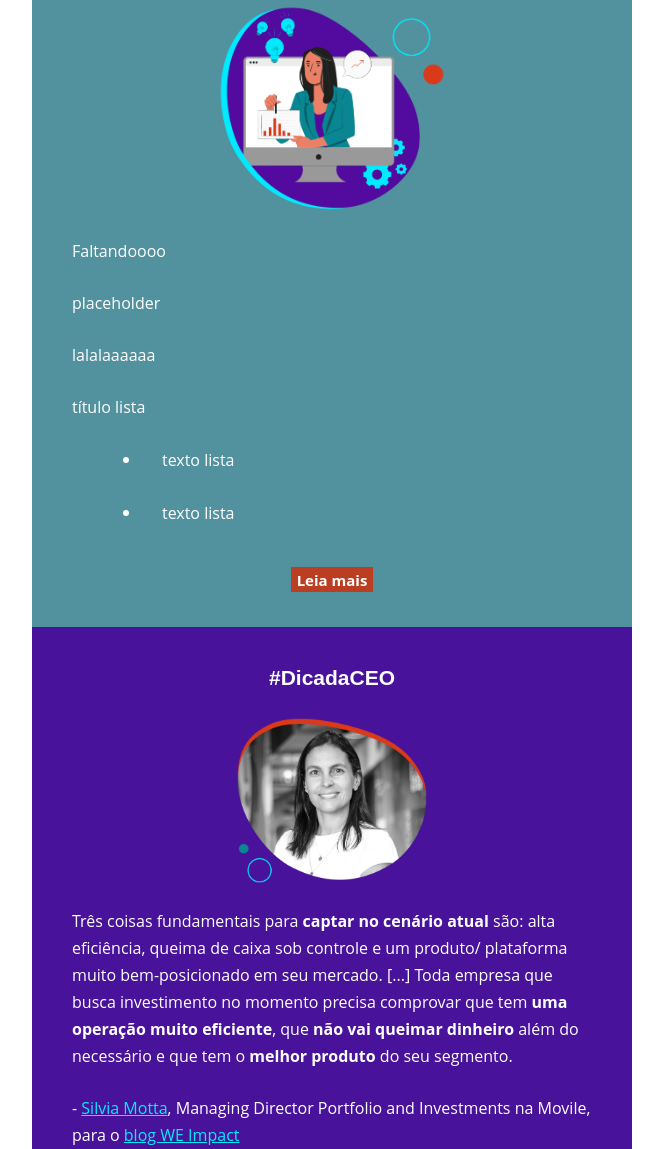
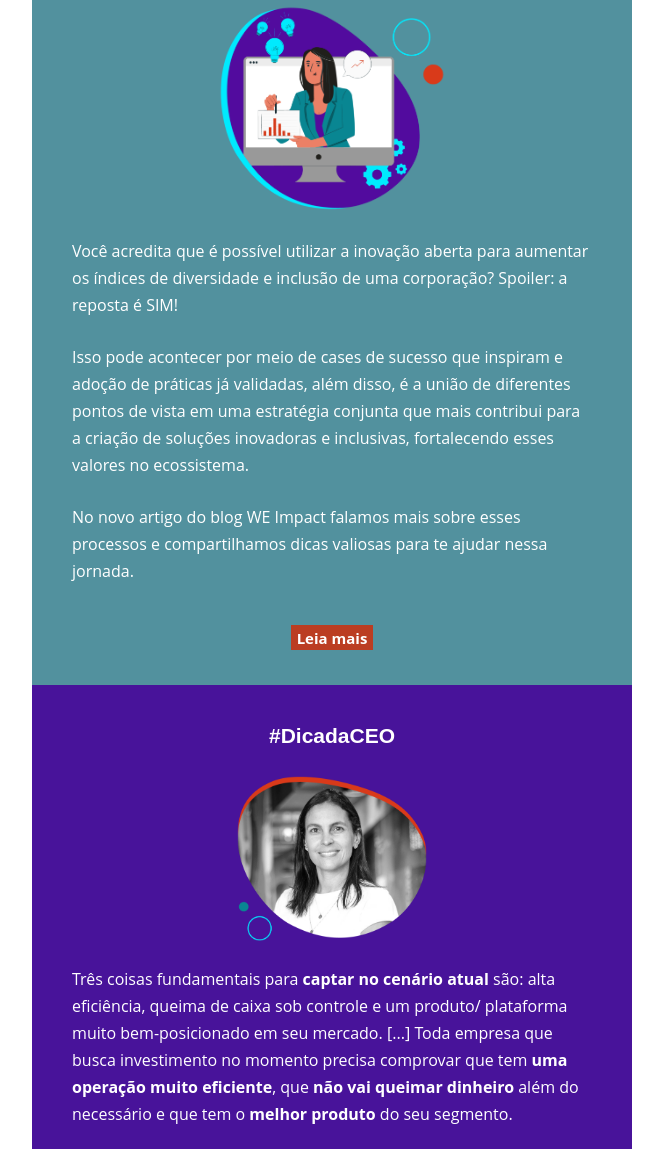
Before and after one commit to weimpact-tech/newsletter-25, a plain HTML site: page index.html in a window 1280 px wide. Shown: the part 3441-4590 px from the top of the page, without its empty margins (308-971 px from the left). Drawn offline with Linux system fonts and the light colour scheme.

Commit message:
ajustes conteúdo

```diff
--- a/index.html
+++ b/index.html
@@ -144,8 +144,8 @@
                                                                 target="_blank"
                                                                 style="-webkit-text-size-adjust: 100%; -ms-text-size-adjust: 100%; color: #520b9e">
                                                                 "Princípios de Empoderamento das Mulheres para
-                                                                Startups"</a>,
-                                                            são princípios transversais que valem independentemente de
+                                                                Startups"</a>, são princípios transversais que valem
+                                                            independentemente de
                                                             estarmos em Angola, Moçambique ou Portugal, e podem ser
                                                             replicados nesses países de forma positiva”.<br>
                                                         </p>
@@ -292,40 +292,29 @@
                                                         </p>
                                                         <img src="./img/3_diversidadenapratica_news25.png"
                                                             style="-ms-interpolation-mode: bicubic; border: 0; line-height: 100%; outline: none; text-decoration: none; width: 100%; display: inline; height: auto; max-width: 230px;"
-                                                            alt="!!!imagem com elementos gráficos e a frase save the date">
+                                                            alt="imagem ilustrativa">
                                                         <p id="pBranco"
                                                             style="-webkit-text-size-adjust: 100%; -ms-text-size-adjust: 100%; text-align: left; padding-left: 20px; padding-right: 20px; font-size: 16px; font-family: 'Open Sans', sans-serif; margin: 25px 0px 20px; color: white;">
-                                                            Faltandoooo<br>
+                                                            Você acredita que é possível utilizar a inovação aberta para
+                                                            aumentar os índices de diversidade e inclusão de uma
+                                                            corporação? Spoiler: a reposta é SIM!<br>
                                                         </p>
                                                         <p id="pBranco"
                                                             style="-webkit-text-size-adjust: 100%; -ms-text-size-adjust: 100%; text-align: left; padding-left: 20px; padding-right: 20px; font-size: 16px; font-family: 'Open Sans', sans-serif; margin: 25px 0px 20px; color: white;">
-                                                            placeholder<br>
+                                                            Isso pode acontecer por meio de cases de sucesso que
+                                                            inspiram e adoção de práticas já validadas, além disso, é a
+                                                            união de diferentes pontos de vista em uma estratégia
+                                                            conjunta que mais contribui para a criação de soluções
+                                                            inovadoras e inclusivas, fortalecendo esses valores no
+                                                            ecossistema.<br>
                                                         </p>
                                                         <p id="pBranco"
                                                             style="-webkit-text-size-adjust: 100%; -ms-text-size-adjust: 100%; text-align: left; padding-left: 20px; padding-right: 20px; font-size: 16px; font-family: 'Open Sans', sans-serif; margin: 25px 0px 20px; color: white;">
-                                                            lalalaaaaaa<br>
+                                                            No novo artigo do blog WE Impact falamos mais sobre esses
+                                                            processos e compartilhamos dicas valiosas para te ajudar
+                                                            nessa jornada.<br>
                                                         </p>
-                                                        <p id="pBranco"
-                                                            style="-webkit-text-size-adjust: 100%; -ms-text-size-adjust: 100%; text-align: left; padding-left: 20px; padding-right: 20px; font-size: 16px; font-family: 'Open Sans', sans-serif; margin: 25px 0px 20px; color: white;">
-                                                            título lista
-                                                        </p>
-                                                        <ul style="color: white;">
-                                                            <li
-                                                                style="-webkit-text-size-adjust: 100%; -ms-text-size-adjust: 100%; margin: 0px 50px;">
-                                                                <p id="pBranco"
-                                                                    style="-webkit-text-size-adjust: 100%; -ms-text-size-adjust: 100%; text-align: left; padding-left: 20px; padding-right: 20px; font-size: 16px; font-family: 'Open Sans', sans-serif; margin: 25px 0px 20px; color: white;">
-                                                                    texto lista<br>
-                                                                </p>
-                                                            </li>
-                                                            <li
-                                                                style="-webkit-text-size-adjust: 100%; -ms-text-size-adjust: 100%; margin: 0px 50px;">
-                                                                <p id="pBranco"
-                                                                    style="-webkit-text-size-adjust: 100%; -ms-text-size-adjust: 100%; text-align: left; padding-left: 20px; padding-right: 20px; font-size: 16px; font-family: 'Open Sans', sans-serif; margin: 25px 0px 20px; color: white;">
-                                                                    texto lista<br>
-                                                                </p>
-                                                            </li>
-                                                        </ul>
-                                                        <a href="https://forbes.com.br/carreira/2021/12/nova-diversidade-empresas-buscam-profissionais-40/"
+                                                        <a href=" https://www.weimpact.tech/blog-inovacao-aberta-diversidade"
                                                             target="_blank"
                                                             style="-webkit-text-size-adjust: 100%; -ms-text-size-adjust: 100%;">
                                                             <button id="botaoLaranja"
@@ -373,9 +362,7 @@
                                                         </p>
                                                         <p id="pBranco" align="center"
                                                             style="-webkit-text-size-adjust: 100%; -ms-text-size-adjust: 100%; text-align: left; padding-left: 20px; padding-right: 20px; font-size: 16px; font-family: 'Open Sans', sans-serif; margin: 25px 0px 20px; color: white;">
-                                                            - <a href="" target="_blank"
-                                                                style="-webkit-text-size-adjust: 100%; -ms-text-size-adjust: 100%; color: #04ebfb;">Silvia
-                                                                Motta</a>, Managing Director Portfolio and
+                                                            - Silvia Motta, Managing Director Portfolio and
                                                             Investments na Movile, para o <a
                                                                 href="https://www.weimpact.tech/blog-investimentos-em-startups-incertezas/"
                                                                 target="_blank"
@@ -432,7 +419,7 @@
                                                         </p>
                                                         <p
                                                             style="-webkit-text-size-adjust: 100%; -ms-text-size-adjust: 100%; font-size: 16px; text-align: center;">
-                                                            Saiba mais sobre o <b>projeto</b>:<br>
+                                                            <b>Saiba mais sobre o projeto</b>:<br>
                                                         </p>
                                                         <a href="https://www.nhai.com.br/contai" target="_blank"
                                                             style="-webkit-text-size-adjust: 100%; -ms-text-size-adjust: 100%;">
```
